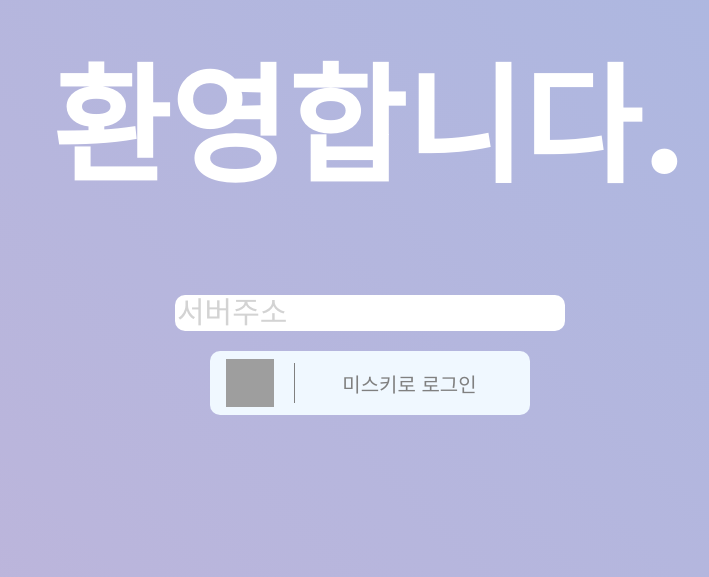
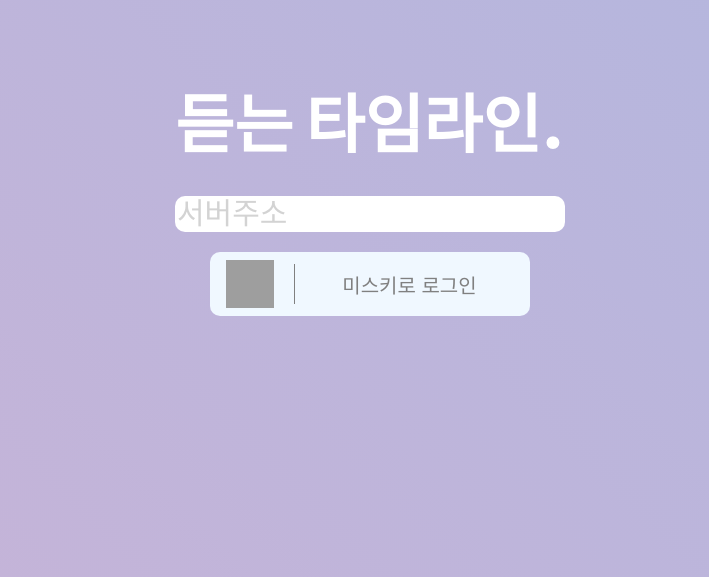
Before and after one commit to Squarecat-meow/misskey-radio-typescript, a React (Create React App) app: page / in a window 1280 px wide. Shown: the part 223-800 px from the top of the page, without its empty margins (270-979 px from the left). Built offline with nearby package versions, Linux system fonts and the light colour scheme; grey boxes are pictures that could not be loaded.

Commit message:
Added mainpages greeting

```diff
--- /dev/null
+++ b/src/Components/LoginPages/LoginWelcome.tsx
@@ -0,0 +1,117 @@
+import React, { useEffect, useState } from "react";
+import styled, { keyframes } from "styled-components";
+
+const rotateCube = keyframes`
+    0% {transform: rotateX(0deg);}
+    12.5%, 25% {transform: rotateX(-90deg);}
+    37.5%, 50% {transform: rotateX(-180deg);}
+    62.5%, 75% {transform: rotateX(-270deg);}
+    87.5%, 100% {transform: rotateX(-360deg);}
+`;
+
+const FrontOpacity = keyframes`
+    0% { opacity: 1 }
+    12.5%, 25% { opacity: 0 }
+    37.5%, 50% { opacity: 0 }
+    62.5%, 75% { opacity: 0 }
+    87.5%, 100% { opacity: 1 }
+`;
+
+const TopOpacity = keyframes`
+    0% { opacity: 0 }
+    12.5%, 25% { opacity: 1 }
+    37.5%, 50% { opacity: 0 }
+    62.5%, 75% { opacity: 0 }
+    87.5%, 100% { opacity: 0 }
+`;
+
+const BottomOpacity = keyframes`
+    0% { opacity: 0 }
+    12.5%, 25% { opacity: 0 }
+    37.5%, 50% { opacity: 1 }
+    62.5%, 75% { opacity: 0 }
+    87.5%, 100% { opacity: 0 }
+`;
+
+const BackOpacity = keyframes`
+    0% { opacity: 0 }
+    12.5%, 25% { opacity: 0 }
+    37.5%, 50% { opacity: 0 }
+    62.5%, 75% { opacity: 1 }
+    87.5%, 100% { opacity: 0 }
+`;
+
+const Wrapper = styled.div`
+  width: 50vw;
+  height: 16vh;
+  margin-bottom: 30px;
+  @media only screen and (max-width: 600px) {
+    width: 80vw;
+    height: 5vh;
+  }
+`;
+
+const Box = styled.div`
+  display: flex;
+  width: 100%;
+  height: 100%;
+  flex-flow: column;
+  transform-style: preserve-3d;
+  align-items: center;
+  animation: ${rotateCube} 12s cubic-bezier(0.19, 1, 0.22, 1) 1s infinite;
+`;
+
+const Title = styled.span`
+  font-size: 5vw;
+  color: white;
+  font-weight: 900;
+  position: absolute;
+
+  @media only screen and (max-width: 600px) {
+    font-size: 12vw;
+  }
+
+  &:nth-child(1) {
+    transform: translateZ(50px);
+    animation: ${FrontOpacity} 12s cubic-bezier(0.19, 1, 0.22, 1) 1s infinite;
+    opacity: 1;
+  }
+  &:nth-child(2) {
+    transform: rotateX(90deg) translateZ(50px);
+    animation: ${TopOpacity} 12s cubic-bezier(0.19, 1, 0.22, 1) 1s infinite;
+    opacity: 0;
+  }
+  &:nth-child(3) {
+    transform: rotateX(180deg) translateZ(50px);
+    animation: ${BottomOpacity} 12s cubic-bezier(0.19, 1, 0.22, 1) 1s infinite;
+    opacity: 0;
+  }
+  &:nth-child(4) {
+    transform: rotateX(-90deg) translateZ(50px);
+    animation: ${BackOpacity} 12s cubic-bezier(0.19, 1, 0.22, 1) 1s infinite;
+    opacity: 0;
+  }
+`;
+
+const LoginWelcome = () => {
+  const welcomeText: string[] = [
+    "환영합니다.",
+    "미스키 라디오",
+    "듣는 타임라인.",
+    "냥풋푸~",
+  ];
+
+  return (
+    <div>
+      <Wrapper>
+        <Box>
+          {welcomeText.map((el, key) => (
+            <Title key={key}>{el}</Title>
+          ))}
+        </Box>
+      </Wrapper>
+    </div>
+  );
+};
+
+export default LoginWelcome;
--- a/src/pages/LoginPages.tsx
+++ b/src/pages/LoginPages.tsx
@@ -4,6 +4,7 @@
 
 import LoginButton from "../Components/LoginPages/LoginButton";
 import { useNavigate } from "react-router-dom";
+import LoginWelcome from "../Components/LoginPages/LoginWelcome";
 
 const Gradient = keyframes`
 0% {
@@ -39,12 +40,6 @@
   animation: ${Gradient} 30s ease infinite;
   z-index: -10;
   position: absolute;
-`;
-
-const Title = styled.h1`
-  font-size: 10vw;
-  color: white;
-  font-weight: 900;
 `;
 
 const Address = styled.input`
@@ -95,7 +90,7 @@
   return (
     <div>
       <Wrapper>
-        <Title>환영합니다.</Title>
+        <LoginWelcome />
         <form
           style={{
             display: "flex",
```
